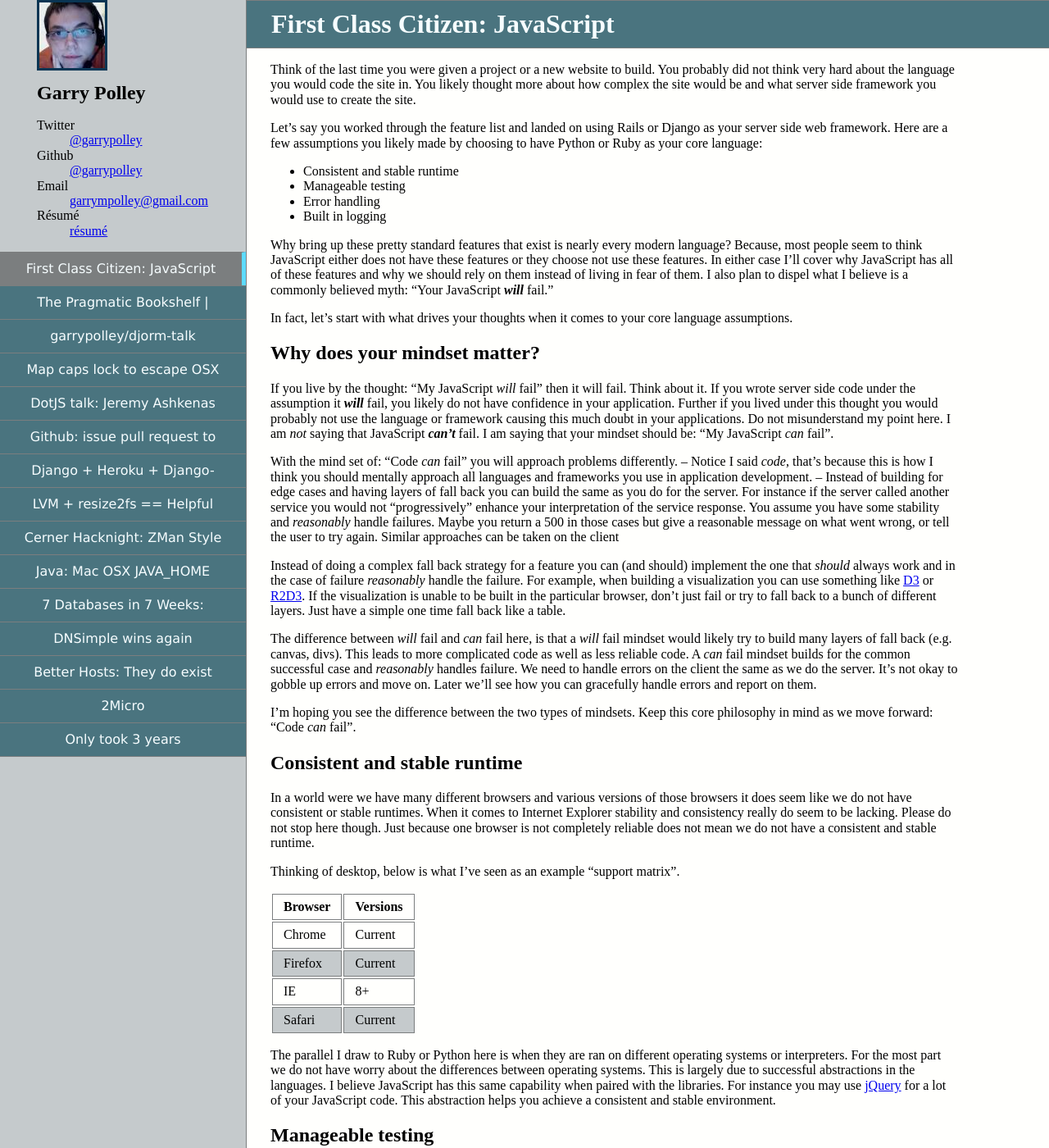
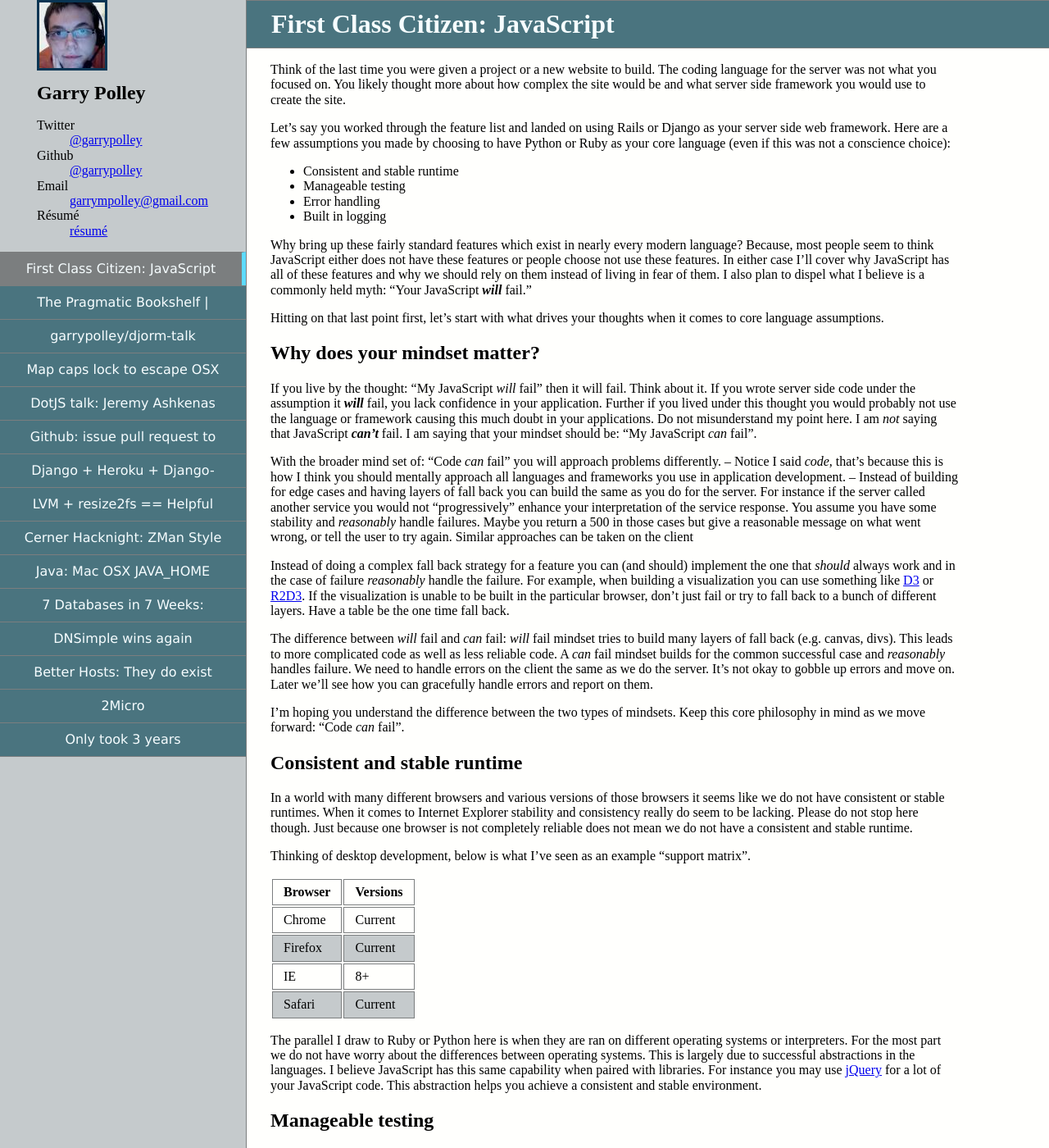
Before and after one commit to garrypolley/garrypolley.github.io, a Jekyll site: the page built from _posts/talks/2015-05-06-first-class-citizen-javascript.md, in a window 1280 px wide and 1400 px high. Shown: the whole window at 82% size. Built offline with Jekyll 4.4.1, drawn with Linux system fonts in a browser that asks for light colours; nearby versions of some CDN libraries; Markdown is read by kramdown in place of the engine named in the settings; comment, search, counter and statistics services are not loaded; some of the changed text lies outside the part shown.

Commit message:
fix grammar and spelling errors, also edit for readability.

````diff
--- a/_posts/talks/2015-05-06-first-class-citizen-javascript.md
+++ b/_posts/talks/2015-05-06-first-class-citizen-javascript.md
@@ -4,40 +4,41 @@ title: 'First Class Citizen: JavaScript'
 ---
 
 Think of the last time you were given a project or a new website to build.
-You probably did not think very hard about the language you would code the
-site in. You likely thought more about how complex the site would be and
+The coding language for the server was not what you focused on.
+You likely thought more about how complex the site would be and
 what server side framework you would use to create the site.
 
 Let's say you worked through the feature list and landed on using Rails or
-Django as your server side web framework. Here are a few assumptions you likely made
-by choosing to have Python or Ruby as your core language:
+Django as your server side web framework. Here are a few assumptions you made
+by choosing to have Python or Ruby as your core language (even if this was not a
+conscience choice):
 
 * Consistent and stable runtime
 * Manageable testing
 * Error handling
 * Built in logging
 
-Why bring up these pretty standard features that exist is nearly every modern
+Why bring up these fairly standard features which exist in nearly every modern
 language? Because, most people seem to think JavaScript either does
-not have these features or they choose not use these features. In either case
+not have these features or people choose not use these features. In either case
 I'll cover why JavaScript has all of these features and why we should rely on
 them instead of living in fear of them. I also plan to dispel what I believe
-is a commonly believed myth: "Your JavaScript **_will_** fail."
+is a commonly held myth: "Your JavaScript **_will_** fail."
 
-In fact, let's start with what drives your thoughts when it comes to
-your core language assumptions.
+Hitting on that last point first, let's start with what drives your thoughts
+when it comes to core language assumptions.
 
 ## Why does your mindset matter?
 
 If you live by the thought: "My JavaScript _will_ fail" then it will fail.
 Think about it. If you wrote server side code under the assumption it **_will_**
-fail, you likely do not have confidence in your application. Further if you lived
+fail, you lack confidence in your application. Further if you lived
 under this thought you would probably not use the language or framework causing
 this much doubt in your applications. Do not misunderstand
 my point here. I am _not_ saying that JavaScript **_can't_** fail. I am saying that
 your mindset should be: "My JavaScript _can_ fail".
 
-With the mind set of: "Code _can_ fail" you will approach problems differently.
+With the broader mind set of: "Code _can_ fail" you will approach problems differently.
 -- Notice I said _code_, that's because this is how I think you should mentally
 approach all languages and frameworks you use in application development. --
 Instead of building for edge cases and having layers of fall back you can build
@@ -52,27 +53,27 @@ implement the one that _should_ always work and in the case of failure _reasonab
 handle the failure. For example, when building a visualization
 you can use something like [D3][d3-url] or [R2D3][r2d2-url].  If the visualization is unable to be
 built in the particular browser, don't just fail or try to fall back to a
-bunch of different layers. Just have a simple one time fall back like a table.
+bunch of different layers. Have a table be the one time fall back.
 
-The difference between _will_ fail and _can_ fail here, is that a _will_ fail
-mindset would likely try to build many layers of fall back (e.g. canvas, divs). This leads to more
+The difference between _will_ fail and _can_ fail: _will_ fail
+mindset tries to build many layers of fall back (e.g. canvas, divs). This leads to more
 complicated code as well as less reliable code. A _can_ fail mindset builds for the
 common successful case and _reasonably_ handles failure. We need to handle errors on the client the same as we do
 the server. It's not okay to gobble up errors and move on. Later we'll see how you can
 gracefully handle errors and report on them.
 
-I'm hoping you see the difference between the two types of mindsets. Keep this core
+I'm hoping you understand the difference between the two types of mindsets. Keep this core
 philosophy in mind as we move forward: "Code _can_ fail".
 
 ## Consistent and stable runtime
 
-In a world were we have many different browsers and various versions of those browsers
-it does seem like we do not have consistent or stable runtimes.  When it comes to
+In a world with many different browsers and various versions of those browsers
+it seems like we do not have consistent or stable runtimes.  When it comes to
 Internet Explorer stability and consistency really do seem to be lacking.
 Please do not stop here though. Just because one browser is not completely
 reliable does not mean we do not have a consistent and stable runtime.
 
-Thinking of desktop, below is what I've seen as an example "support matrix".
+Thinking of desktop development, below is what I've seen as an example "support matrix".
 
 | Browser | Versions |
 | ------- | -------- |
@@ -85,34 +86,34 @@ The parallel I draw to Ruby or Python here is when they are ran on different
 operating systems or interpreters. For the most part we do not have worry about
 the differences between operating systems. This is largely due to successful
 abstractions in the languages. I believe JavaScript has this same capability
-when paired with the libraries. For instance you may use [jQuery][jquery-url]
+when paired with libraries. For instance you may use [jQuery][jquery-url]
 for a lot of your JavaScript code. This abstraction helps you achieve a consistent
 and stable environment.
 
 ## Manageable testing
 
-Nearly every language or framework comes with some really good work flows for testing.
-This usually leads to almost all code that can be tested getting tested.  For
-instance if you have an ATM application where you have a person deposit money
-or withdraw money you would test all parts of this work flow.
+Nearly every language or framework comes with some decent work flows for testing.
+Usually all code that can be tested then gets tested.  For
+instance if you have an ATM application where a person deposits money
+or withdraws money, you would test all parts of this work flow.
 
 For some reason when it comes to the browser many developers think it's okay
-to leave work flows untested that are affected by JavaScript. Worse because
-these work flows are often not tested changes often cause defects in the
-application later.  Worse still when JavaScript encounters errors it often
-results in the application just not working.
+to leave work flows untested that are impacted by JavaScript. Worse, because
+these work flows are often not tested changes may cause defects in the
+application later. Still growing negative, when JavaScript encounters errors it often
+results in the application not working.
 
 It may sound like testing is hopeless in JavaScript. That is not the case
 there are plenty of ways to test JavaScript.  In fact here are a list of
-frameworks that can help you out with testing (and a [comparison][js-testing-comparison-url]:
+frameworks that can help you out with testing (and a [comparison][js-testing-comparison-url]):
 
 * [Jasmine][jasmine-url]
 * [Mocha][mocha-url]
 * [QUnit][qunit-js]
 
-With so many tools available there is no excuse for not testing every part
+With many tools available there is no excuse for not testing every part
 of an application that has end user impact. All of your JavaScript should
-be tested.  If it's not tested it shouldn't exist.
+be tested.  _If it's not tested it shouldn't exist_.
 
 Some will say that with closures (since JavaScript is heavily functional) that
 testing is really hard.  Just because something is hard does not give
@@ -172,17 +173,18 @@ var handleErrors = function (func) {
 setTimeout(handleErrors(realFunction), 100);
 ```
 
-I recommend this practice to anyone who wants to catch and handle errors in the
-function that is having issues. This gets back to a point before around hard to
-write tests. Error handling should also be as easy as it is in other languages.
+I recommend this practice to anyone who wants to catch and handle errors.
+This gets back to a point before around hard-to-write tests. Error
+handling should also be as easy as it is in other languages.
 If the code is hard to handle, odds are it needs some refactoring. The code
 above can be used in a generic sort of wrapper to catch
 errors. Keep a look out, in the near feature I plan to help release a library
-to make this kind of error catching much easier.
+to make this kind of error catching much easier. In fact, that same library
+plays a part in the next section of this post.
 
 ## Built in logging
 
-In most every language logging is built in. You make a call something like:
+In most every language logging is built in. You make a call similar to:
 
 ```py
 try:
````
Also changed, not shown: other parts of _posts/talks/2015-05-06-first-class-citizen-javascript.md (+14 -13 lines).
